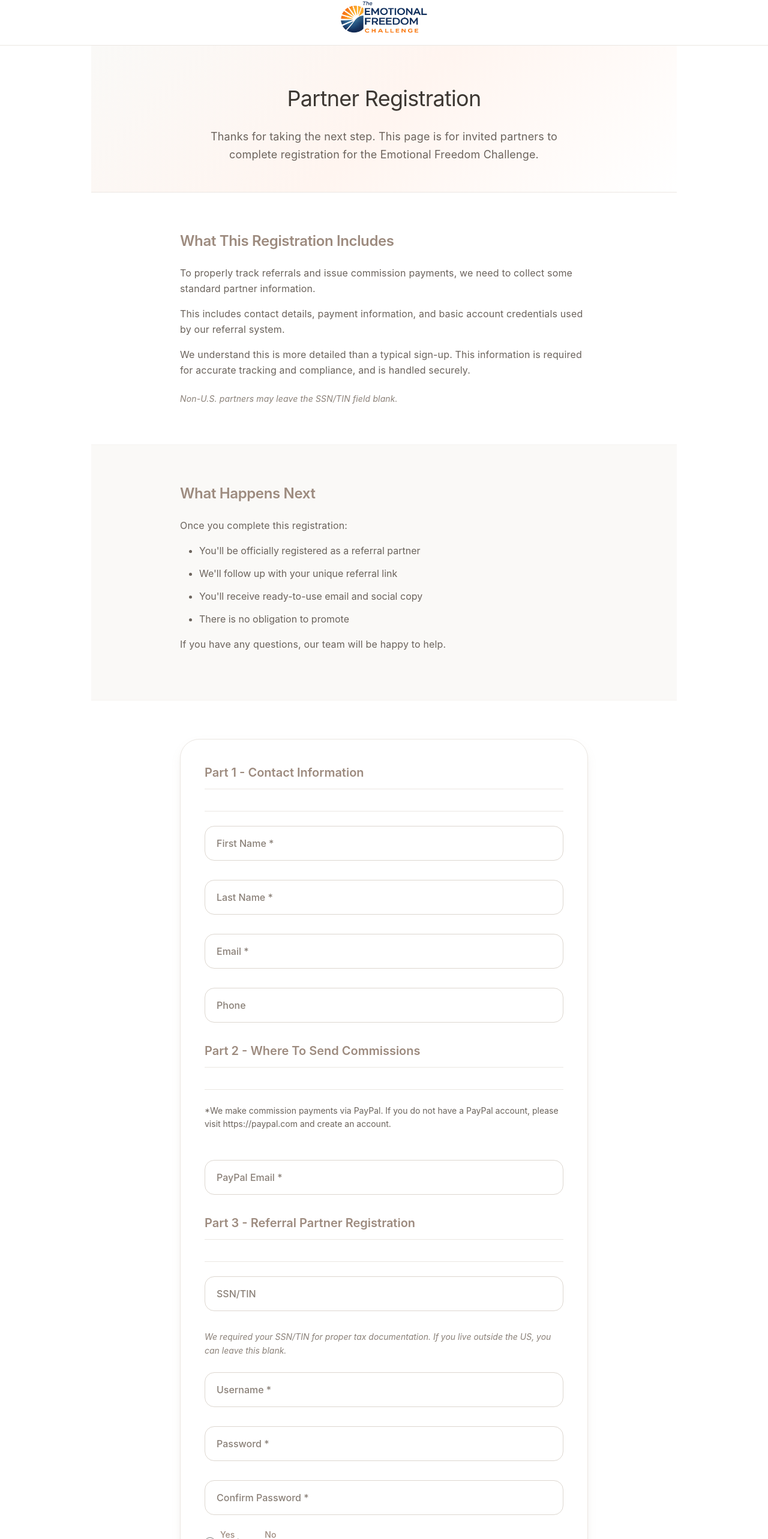
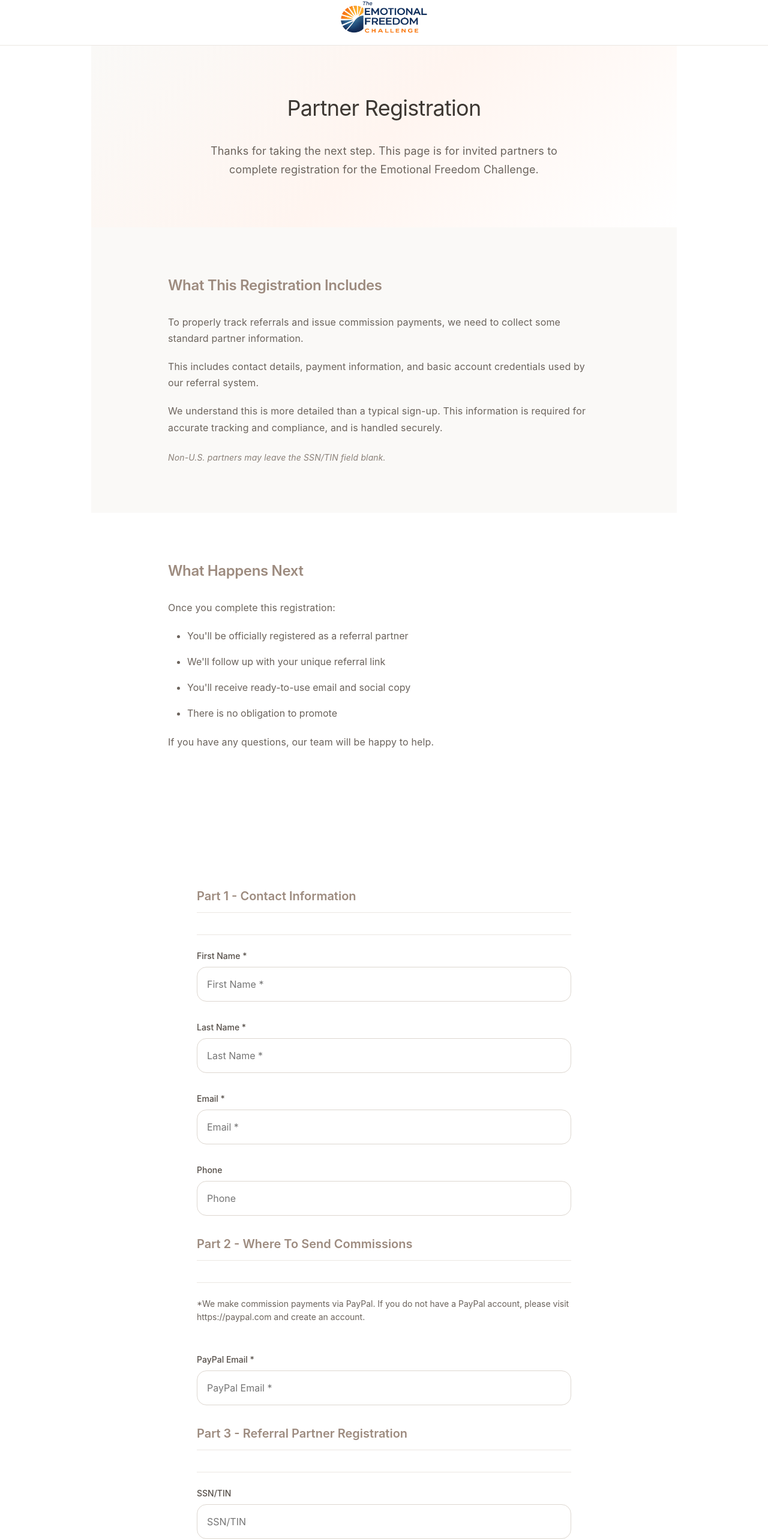
Before and after one commit to rbradshaw9/emotionalfreedomchallenge, a Next.js app: page /partners/register in a window 1280 px wide. Shown: the part 17-2583 px from the top of the page at 60% size. Built offline with nearby package versions, Linux system fonts and the light colour scheme.

Commit message:
Fix form input interaction: remove floating labels, add proper z-index, improve layout

```diff
--- a/app/partners/register/page.module.css
+++ b/app/partners/register/page.module.css
@@ -3,50 +3,48 @@
 }
 
 .hero {
-  padding: var(--space-16) 0 var(--space-12);
+  padding: var(--space-20) 0;
   background: var(--gradient-warm);
-  border-bottom: 1px solid var(--color-gray-200);
 }
 
 .hero h1 {
   font-size: var(--text-4xl);
   color: var(--color-gray-800);
-  margin-bottom: var(--space-6);
+  margin-bottom: var(--space-8);
   text-align: center;
 }
 
 .subtitle {
   font-size: var(--text-lg);
   color: var(--color-gray-600);
-  line-height: var(--leading-relaxed);
+  line-height: 1.7;
   text-align: center;
-  max-width: 580px;
+  max-width: 640px;
   margin: 0 auto;
 }
 
 /* Info Section */
 .infoSection {
-  padding: var(--space-16) 0;
-  background-color: var(--color-white);
-  border-bottom: 1px solid var(--color-gray-100);
+  padding: var(--space-20) 0;
+  background-color: var(--color-gray-50);
 }
 
 .infoWrapper {
-  max-width: 680px;
+  max-width: 720px;
   margin: 0 auto;
 }
 
 .infoWrapper h2 {
   font-size: var(--text-2xl);
   color: var(--color-primary);
-  margin-bottom: var(--space-6);
+  margin-bottom: var(--space-8);
   font-weight: var(--font-semibold);
 }
 
 .infoWrapper p {
   font-size: var(--text-base);
-  line-height: var(--leading-relaxed);
-  margin-bottom: var(--space-4);
+  line-height: 1.7;
+  margin-bottom: var(--space-5);
   color: var(--color-gray-600);
 }
 
@@ -63,39 +61,38 @@
 
 /* Next Steps Section */
 .nextStepsSection {
-  padding: var(--space-16) 0;
-  background-color: var(--color-gray-50);
-  border-bottom: 1px solid var(--color-gray-100);
+  padding: var(--space-20) 0;
+  background-color: var(--color-white);
 }
 
 .nextStepsWrapper {
-  max-width: 680px;
+  max-width: 720px;
   margin: 0 auto;
 }
 
 .nextStepsWrapper h2 {
   font-size: var(--text-2xl);
   color: var(--color-primary);
-  margin-bottom: var(--space-6);
+  margin-bottom: var(--space-8);
   font-weight: var(--font-semibold);
 }
 
 .nextStepsWrapper p {
   font-size: var(--text-base);
-  line-height: var(--leading-relaxed);
-  margin-bottom: var(--space-4);
+  line-height: 1.7;
+  margin-bottom: var(--space-5);
   color: var(--color-gray-600);
 }
 
 .nextStepsWrapper ul {
-  margin: var(--space-4) 0;
+  margin: var(--space-5) 0;
   padding-left: var(--space-8);
 }
 
 .nextStepsWrapper li {
   font-size: var(--text-base);
-  line-height: var(--leading-relaxed);
-  margin-bottom: var(--space-3);
+  line-height: 1.7;
+  margin-bottom: var(--space-4);
   color: var(--color-gray-600);
 }
 
@@ -105,23 +102,23 @@
 
 /* Form Section */
 .formSection {
-  padding: var(--space-16) 0 var(--space-20);
+  padding: var(--space-20) 0 var(--space-24);
   background-color: var(--color-white);
 }
 
 .formWrapper {
-  max-width: 680px;
+  position: relative;
+  z-index: 1;
+  max-width: 720px;
   margin: 0 auto;
-  background-color: var(--color-white);
-  border: 1.5px solid var(--color-gray-200);
-  border-radius: var(--radius-2xl);
-  padding: var(--space-10);
-  box-shadow: var(--shadow-lg);
+  padding: var(--space-12);
 }
 
 /* Keap/Infusionsoft Form Styles */
 .formWrapper :global(.infusion-form) {
   font-family: inherit;
+  position: relative;
+  z-index: 1;
 }
 
 .formWrapper :global(.infusion-field) {
@@ -130,28 +127,12 @@
 }
 
 .formWrapper :global(.infusion-field label) {
-  position: absolute;
-  left: var(--space-4);
-  top: 50%;
-  transform: translateY(-50%);
-  color: var(--color-gray-500);
-  font-size: var(--text-base);
+  display: block;
+  margin-bottom: var(--space-2);
+  color: var(--color-gray-700);
+  font-size: var(--text-sm);
+  font-weight: var(--font-medium);
   pointer-events: none;
-  transition: all 0.2s ease;
-  background-color: var(--color-white);
-  padding: 0 var(--space-1);
-}
-
-.formWrapper :global(.infusion-field input:focus + label),
-.formWrapper :global(.infusion-field input:not(:placeholder-shown) + label),
-.formWrapper :global(.infusion-field textarea:focus + label),
-.formWrapper :global(.infusion-field textarea:not(:placeholder-shown) + label),
-.formWrapper :global(.infusion-field select:focus + label),
-.formWrapper :global(.infusion-field select:valid + label) {
-  top: 0;
-  transform: translateY(-50%);
-  font-size: var(--text-sm);
-  color: var(--color-primary);
 }
 
 .formWrapper :global(.infusion-field input),
@@ -166,11 +147,8 @@
   background-color: var(--color-white);
   transition: all 0.2s ease;
   font-family: inherit;
-}
-
-.formWrapper :global(.infusion-field input::placeholder),
-.formWrapper :global(.infusion-field textarea::placeholder) {
-  color: transparent;
+  position: relative;
+  z-index: 2;
 }
 
 .formWrapper :global(.infusion-field input:focus),
@@ -234,6 +212,8 @@
   height: 18px;
   accent-color: var(--color-primary);
   cursor: pointer;
+  position: relative;
+  z-index: 2;
 }
 
 .formWrapper :global(.infusion-option label) {
@@ -245,11 +225,13 @@
   padding: 0;
   cursor: pointer;
   pointer-events: auto;
+  position: relative;
+  z-index: 2;
 }
 
 /* Submit Button */
 .formWrapper :global(.infusion-submit) {
-  margin-top: var(--space-8);
+  margin-top: var(--space-10);
 }
 
 .formWrapper :global(button[type="submit"]),
@@ -265,6 +247,8 @@
   cursor: pointer;
   transition: all 0.3s ease;
   box-shadow: var(--shadow-md);
+  position: relative;
+  z-index: 2;
 }
 
 .formWrapper :global(button[type="submit"]:hover),
@@ -294,9 +278,9 @@
 
 /* Privacy Note */
 .privacy {
-  max-width: 680px;
-  margin: var(--space-8) auto 0;
-  padding: var(--space-6);
+  max-width: 720px;
+  margin: var(--space-10) auto 0;
+  padding: var(--space-6) var(--space-8);
   background-color: var(--color-gray-50);
   border: 1px solid var(--color-gray-200);
   border-radius: var(--radius-lg);
@@ -304,7 +288,7 @@
 
 .privacy p {
   font-size: var(--text-sm);
-  line-height: var(--leading-relaxed);
+  line-height: 1.7;
   color: var(--color-gray-600);
   margin: 0;
   text-align: center;
@@ -313,7 +297,7 @@
 /* Responsive */
 @media (max-width: 768px) {
   .hero {
-    padding: var(--space-12) 0 var(--space-10);
+    padding: var(--space-16) 0;
   }
 
   .hero h1 {
@@ -327,7 +311,7 @@
   .infoSection,
   .nextStepsSection,
   .formSection {
-    padding: var(--space-12) 0;
+    padding: var(--space-16) 0;
   }
 
   .infoWrapper h2,
@@ -336,6 +320,6 @@
   }
 
   .formWrapper {
-    padding: var(--space-6);
+    padding: var(--space-8);
   }
 }
```
